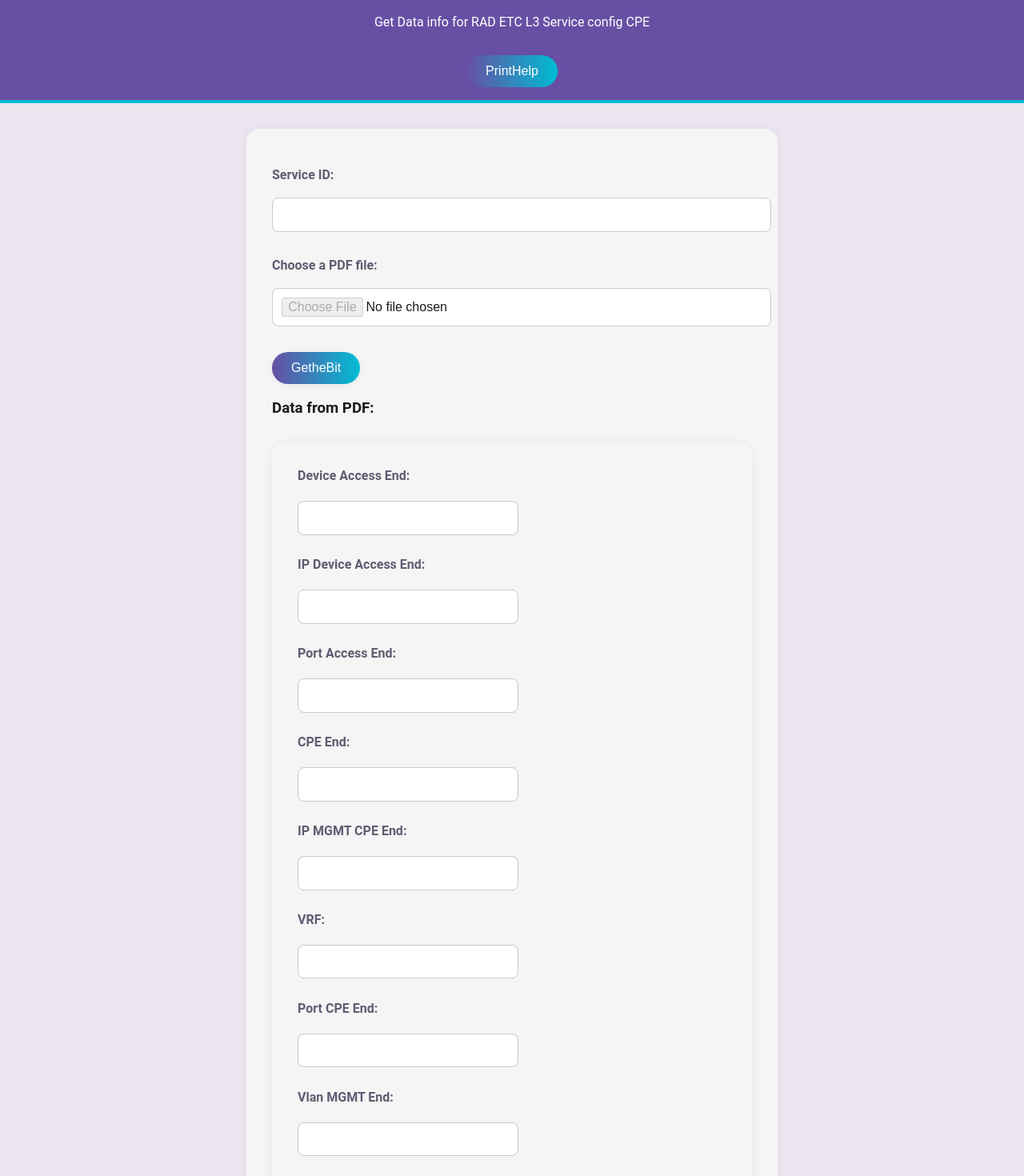
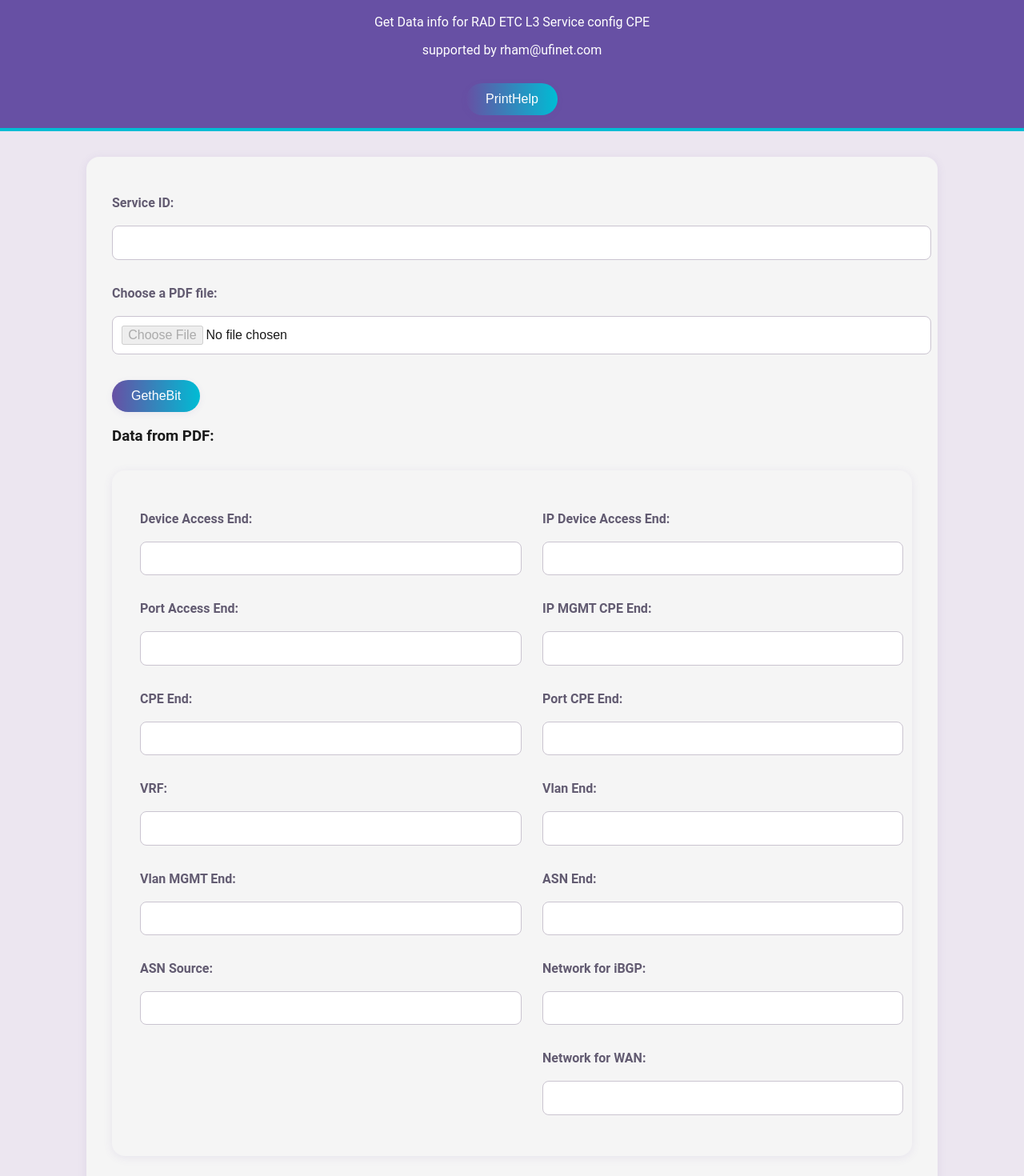
Before and after one commit to roghax85/RAD-2i_rogha, a plain HTML site: page ufibot.html in a window 1280 px wide. Shown: the part 87-1557 px from the top of the page at 80% size. Drawn offline with Linux system fonts and the light colour scheme.

Commit message:
css compelte m3
compelte css and serviceIdInput traslate to .js

```diff
--- a/ufibot.css
+++ b/ufibot.css
@@ -1,37 +1,33 @@
-/* Dos columnas para los campos del formulario */
-#formDatos {
-  display: grid;
-  grid-template-columns: 1fr 1fr;
-  gap: 1.2rem 2rem;
-  align-items: center;
+/* Enlaces sin estilo visual */
+.alegrUFI-link, .alegrUFI-link:visited, .alegrUFI-link:active, .alegrUFI-link:focus, .alegrUFI-link:hover {
+  color: inherit;
+  text-decoration: none;
+  background: none;
+  border: none;
+  outline: none;
+  box-shadow: none;
+  font: inherit;
+  cursor: pointer;
 }
-#formDatos label {
-  grid-column: span 1;
-  margin-top: 0;
-  margin-bottom: 0.2em;
+/* Espacio entre las columnas de la tabla del formulario */
+#td1 {
+  padding-right: 2.5rem;
 }
-#formDatos input[type="text"] {
-  grid-column: span 1;
-  width: 100%;
-  margin-bottom: 0.5em;
-}
-#formDatos button {
-  grid-column: 1 / -1;
-  justify-self: center;
-  margin-top: 1em;
+#td2 {
+  padding-left: 0.5rem;
 }
 /* Ocultar el pre con id pdfText */
-#pdfText {
+#pdfText,#valoresExtraidos {
   display: none !important;
 }
 /* Estilos para el header y el icono */
-.ufibot-icon {
+.alegrUFI-icon {
   height: 60px;
   width: auto;
   vertical-align: middle;
   margin-bottom: 0.3em;
 }
-.ufibot-title {
+.alegrUFI-title {
   display: inline-block;
   vertical-align: middle;
   margin-left: 0.5em;
@@ -90,7 +86,7 @@ button:hover {
 }
 
 form, div {
-  max-width: 600px;
+  max-width: 1000px;
   margin: 2rem auto;
   background: var(--m3-surface);
   border-radius: 16px;
--- a/ufibot.html
+++ b/ufibot.html
@@ -8,9 +8,10 @@
 </head>
 <body>
 	<header>
-		 <img src="ths95rths95rths9.png" alt="UFIbot icon" class="ufibot-icon">
-		 <h1 class="ufibot-title">alegrUFI</h1>
+		 <img src="ths95rths95rths9.png" alt="alegrUFI icon" class="alegrUFI-icon">
+		 <h1 class="alegrUFI-title">alegrUFI</h1>
 		<p>Get Data info for RAD ETC L3 Service config CPE</p>
+	<p>supported by <a class="alegrUFI-link" href="mailto:rham@ufinet.com">rham@ufinet.com</a></p>
 		<button id="printHelpBtn">PrintHelp</button>
 	</header>
 	<div>
@@ -22,49 +23,40 @@
 		<button id="extractBtn">GetheBit</button>
 	<h3>Data from PDF:</h3>
 		<form id="formDatos">
+	<table width="100%"><tr valign="top">
+	<td id="td1">
 		<label for="deviceAccessEnd">Device Access End:</label><br>
 		<input type="text" id="deviceAccessEnd" name="deviceAccessEnd"><br>
-
+		<label for="portAccessEnd">Port Access End:</label><br>
+		<input type="text" id="portAccessEnd" name="portAccessEnd"><br>
+		<label for="cpeEnd">CPE End:</label><br>
+		<input type="text" id="cpeEnd" name="cpeEnd"><br>
+		<label for="vrf">VRF:</label><br>
+		<input type="text" id="vrf" name="vrf"><br>
+		<label for="vlanMGMTEnd">Vlan MGMT End:</label><br>
+		<input type="text" id="vlanMGMTEnd" name="vlanMGMTEnd"><br>
+		<label for="asnSource">ASN Source:</label><br>
+		<input type="text" id="asnSource" name="asnSource"><br>
+	</td>
+	<td id="td2">
 		<label for="ipDeviceAccessEnd">IP Device Access End:</label><br>
 		<input type="text" id="ipDeviceAccessEnd" name="ipDeviceAccessEnd"><br>
-
-			<label for="portAccessEnd">Port Access End:</label><br>
-			<input type="text" id="portAccessEnd" name="portAccessEnd"><br>
-
-			<label for="cpeEnd">CPE End:</label><br>
-			<input type="text" id="cpeEnd" name="cpeEnd"><br>
-
 		<label for="ipMGMTCpeEnd">IP MGMT CPE End:</label><br>
 		<input type="text" id="ipMGMTCpeEnd" name="ipMGMTCpeEnd"><br>
-
-			<label for="vrf">VRF:</label><br>
-			<input type="text" id="vrf" name="vrf"><br>
-
 		<label for="portCpeEnd">Port CPE End:</label><br>
 		<input type="text" id="portCpeEnd" name="portCpeEnd"><br>
-
-			<label for="vlanMGMTEnd">Vlan MGMT End:</label><br>
-			<input type="text" id="vlanMGMTEnd" name="vlanMGMTEnd"><br>
-
 		<label for="vlanEnd">Vlan End:</label><br>
 		<input type="text" id="vlanEnd" name="vlanEnd"><br>
-
-			<label for="asnSource">ASN Source:</label><br>
-			<input type="text" id="asnSource" name="asnSource"><br>
-
 		<label for="asnEnd">ASN End:</label><br>
 		<input type="text" id="asnEnd" name="asnEnd"><br>
-
 		<label for="ipiBGPvrf">Network for iBGP:</label><br>
 		<input type="text" id="ipiBGPvrf" name="ipiBGPvrf"><br>
-
 		<label for="ipWANCus">Network for WAN:</label><br>
 		<input type="text" id="ipWANCus" name="ipWANCus"><br>
-
-
+	</td>
+	</tr></table>
+		</form>
 	<button type="button" id="makeMyWorkBtn">Make my work</button>
-		</form>
-
 	<textarea id="outputText"></textarea>
 	<button id="copyOutputBtn">Copiar salida</button>
 		<pre id="valoresExtraidos"><h5>Material:</h5></pre>
@@ -460,16 +452,7 @@ save`;
 		document.getElementById('outputText').value = texto;
 	});
 
-	// Validar Service ID y habilitar pdfInput
-	const serviceIdInput = document.getElementById('serviceId');
-	const pdfInput = document.getElementById('pdfInput');
-	serviceIdInput.addEventListener('input', function() {
-		const value = serviceIdInput.value.toUpperCase();
-		serviceIdInput.value = value;
-		const valid = value.length === 16 && value.endsWith('C');
-		pdfInput.disabled = !valid;
-		serviceIdInput.setCustomValidity(valid ? '' : 'Service ID debe tener 16 caracteres y terminar en C');
-	});
+	// Validación de Service ID trasladada a ufibot.js
 
 	document.getElementById('printHelpBtn').addEventListener('click', function() {
 		const popup = window.open('', 'PrintHelp', 'width=' + screen.width + ',height=' + screen.height + ',top=0,left=0');
@@ -494,5 +477,6 @@ save`;
 		`);
 	});
 	</script>
+	<script src="ufibot.js"></script>
 </body>
 </html>
--- a/ufibot.js
+++ b/ufibot.js
@@ -0,0 +1,14 @@
+// Validar Service ID y habilitar pdfInput
+document.addEventListener('DOMContentLoaded', function() {
+	const serviceIdInput = document.getElementById('serviceId');
+	const pdfInput = document.getElementById('pdfInput');
+	if (serviceIdInput && pdfInput) {
+		serviceIdInput.addEventListener('input', function() {
+			const value = serviceIdInput.value.toUpperCase();
+			serviceIdInput.value = value;
+			const valid = value.length === 16 && value.endsWith('C');
+			pdfInput.disabled = !valid;
+			serviceIdInput.setCustomValidity(valid ? '' : 'Service ID debe tener 16 caracteres y terminar en C');
+		});
+	}
+});
```
Lines whose indentation alone changed are shown as unchanged.
